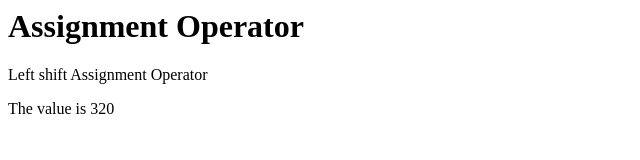
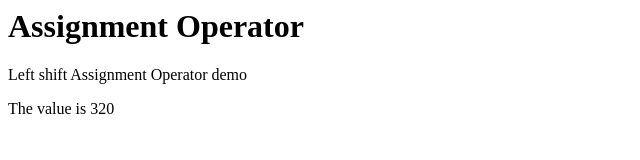
Before and after one commit to jose-hutech/javascript-learning, a plain HTML site: page js-basics/assignment.html in a window 1280 px wide. Shown: the full height of the page, 0-640 px from the left. Drawn offline with Linux system fonts and the light colour scheme.

Commit message:
1-12-2022 -- 1

```diff
--- a/js-basics/assignment.html
+++ b/js-basics/assignment.html
@@ -1,7 +1,7 @@
 <html>
     <body>
         <h1> Assignment Operator</h1>
-        <p>Left shift Assignment Operator</p>
+        <p>Left shift Assignment Operator demo </p>
         <p id="demo"> <<= operator </p>
         <script>
             let x=10;
```
